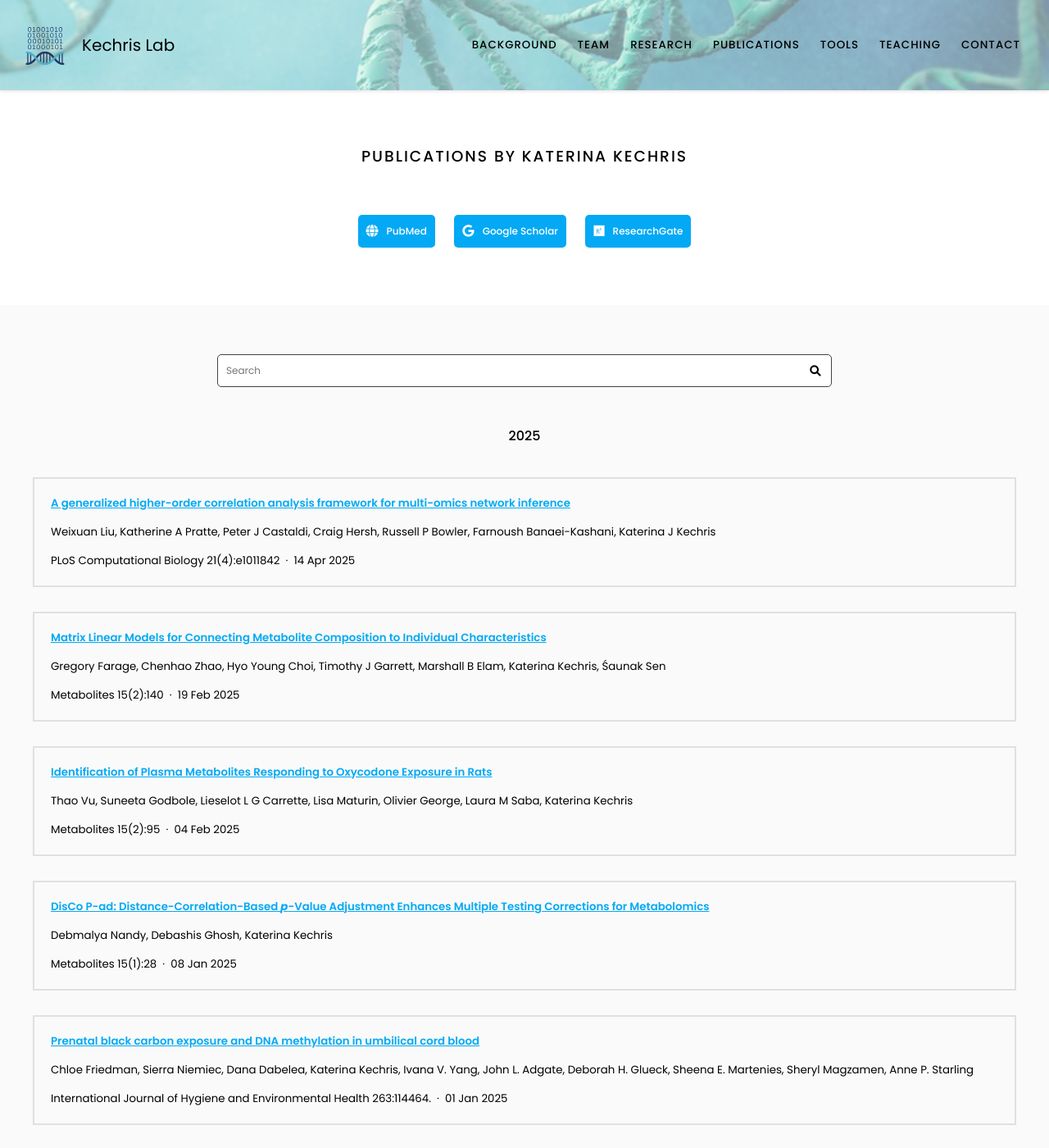
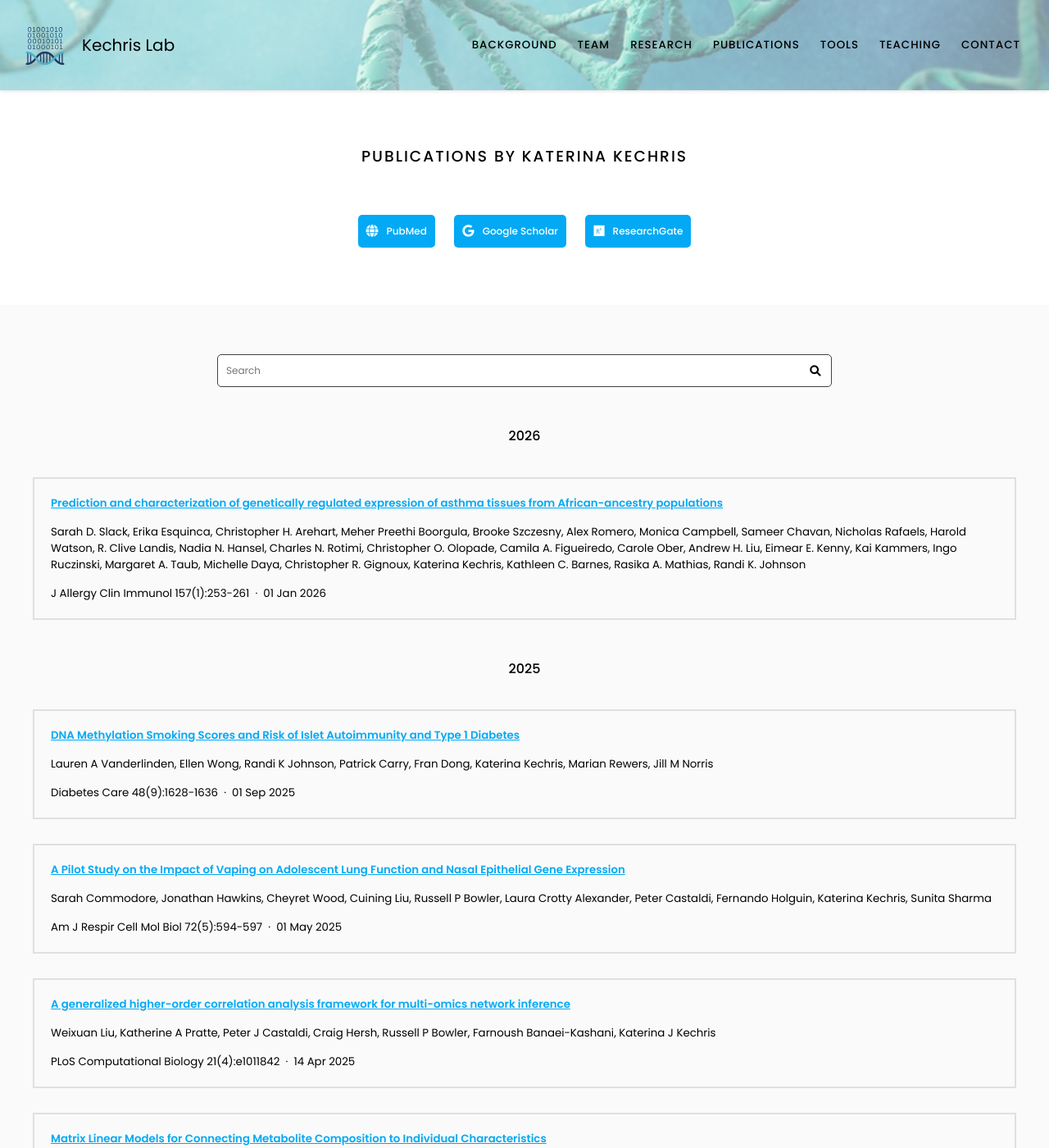
Before and after one commit to KechrisLab/kechrislab.github.io, a Jekyll site: the page built from Publications/index.md, in a window 1280 px wide and 1400 px high. Shown: the whole window at 82% size. Built offline with Jekyll 4.4.1, drawn with Linux system fonts in a browser that asks for light colours.

Commit message:
Generate citations

```diff
--- a/_data/citations.yaml
+++ b/_data/citations.yaml
@@ -1,6 +1,75 @@
 # DO NOT EDIT, GENERATED AUTOMATICALLY FROM SOURCES.YAML (AND ELSEWHERE)
 # See https://github.com/greenelab/lab-website-template/wiki/Citations
 
+- id: doi:10.1016/j.jaci.2025.07.035
+  title: Prediction and characterization of genetically regulated expression of asthma
+    tissues from African-ancestry populations
+  authors:
+  - Sarah D. Slack
+  - Erika Esquinca
+  - Christopher H. Arehart
+  - Meher Preethi Boorgula
+  - Brooke Szczesny
+  - Alex Romero
+  - Monica Campbell
+  - Sameer Chavan
+  - Nicholas Rafaels
+  - Harold Watson
+  - R. Clive Landis
+  - Nadia N. Hansel
+  - Charles N. Rotimi
+  - Christopher O. Olopade
+  - Camila A. Figueiredo
+  - Carole Ober
+  - Andrew H. Liu
+  - Eimear E. Kenny
+  - Kai Kammers
+  - Ingo Ruczinski
+  - Margaret A. Taub
+  - Michelle Daya
+  - Christopher R. Gignoux
+  - Katerina Kechris
+  - Kathleen C. Barnes
+  - Rasika A. Mathias
+  - Randi K. Johnson
+  publisher: J Allergy Clin Immunol 157(1):253-261
+  date: '2026-01-01'
+  link: https://linkinghub.elsevier.com/retrieve/pii/S0091674925009388
+  _cache: 46b680f916cda1e615be26ca9bd1d04743b795d061feb73a860f83a80e77fee3
+- id: pmc:PMC12368367
+  title: DNA Methylation Smoking Scores and Risk of Islet Autoimmunity and Type 1
+    Diabetes
+  authors:
+  - Lauren A Vanderlinden
+  - Ellen Wong
+  - Randi K Johnson
+  - Patrick Carry
+  - Fran Dong
+  - Katerina Kechris
+  - Marian Rewers
+  - Jill M Norris
+  publisher: Diabetes Care 48(9):1628-1636
+  date: '2025-09-01'
+  link: https://pmc.ncbi.nlm.nih.gov/articles/PMC12368367/
+  _cache: 8809ef953f274396fdf9d1f084a7904da22fc7f440e65432412c8e2d6f163f13
+- id: pmc:PMC12051928
+  title: A Pilot Study on the Impact of Vaping on Adolescent Lung Function and Nasal
+    Epithelial Gene Expression
+  authors:
+  - Sarah Commodore
+  - Jonathan Hawkins
+  - Cheyret Wood
+  - Cuining Liu
+  - Russell P Bowler
+  - Laura Crotty Alexander
+  - Peter Castaldi
+  - Fernando Holguin
+  - Katerina Kechris
+  - Sunita Sharma
+  publisher: Am J Respir Cell Mol Biol 72(5):594-597
+  date: '2025-05-01'
+  link: https://pmc.ncbi.nlm.nih.gov/articles/PMC12051928/
+  _cache: 1eb154094a4e2155a6bd90fe108d8e49e69c131dbf680e5f2dca3f7463a38100
 - id: pmc:PMC11996223
   title: A generalized higher-order correlation analysis framework for multi-omics
     network inference
```
